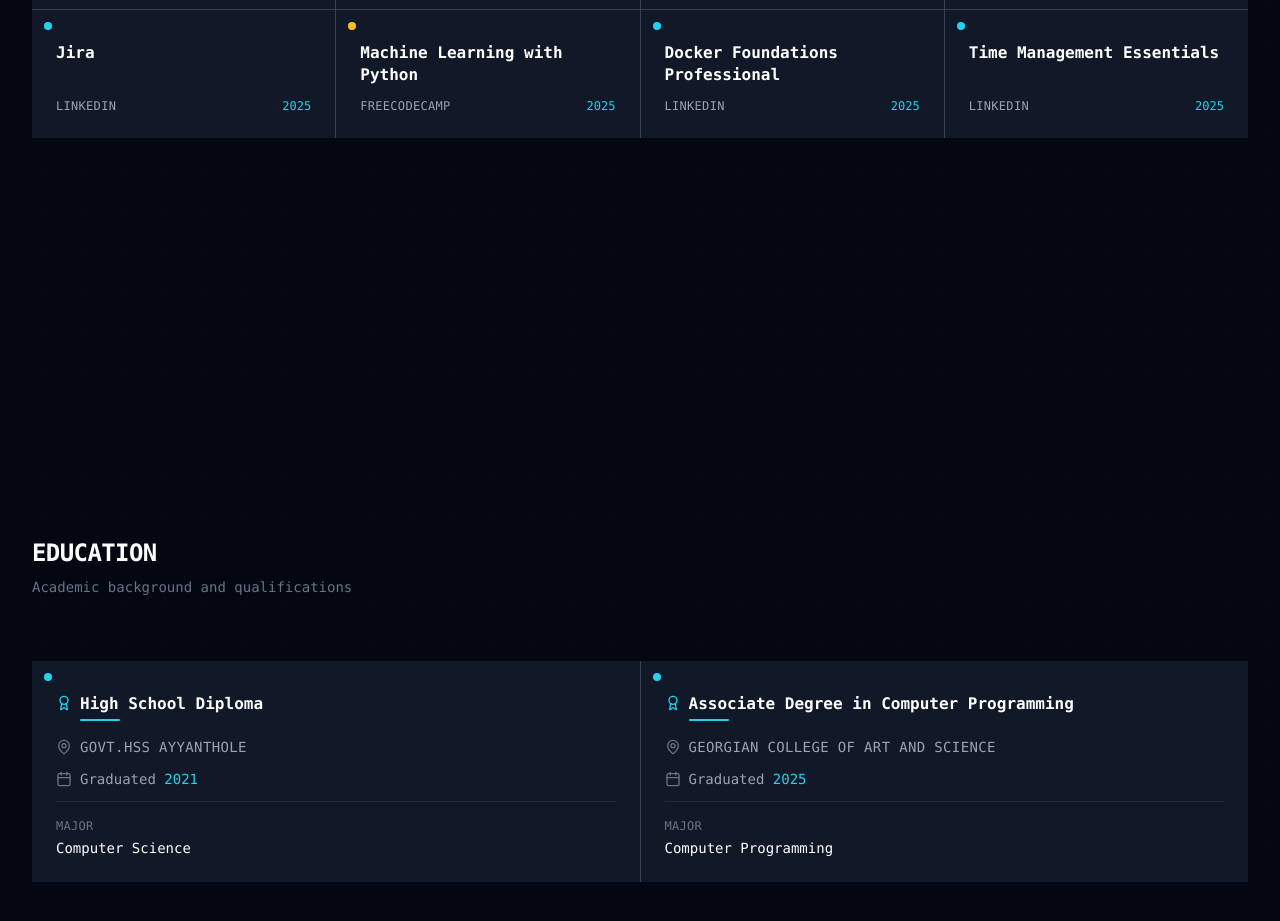
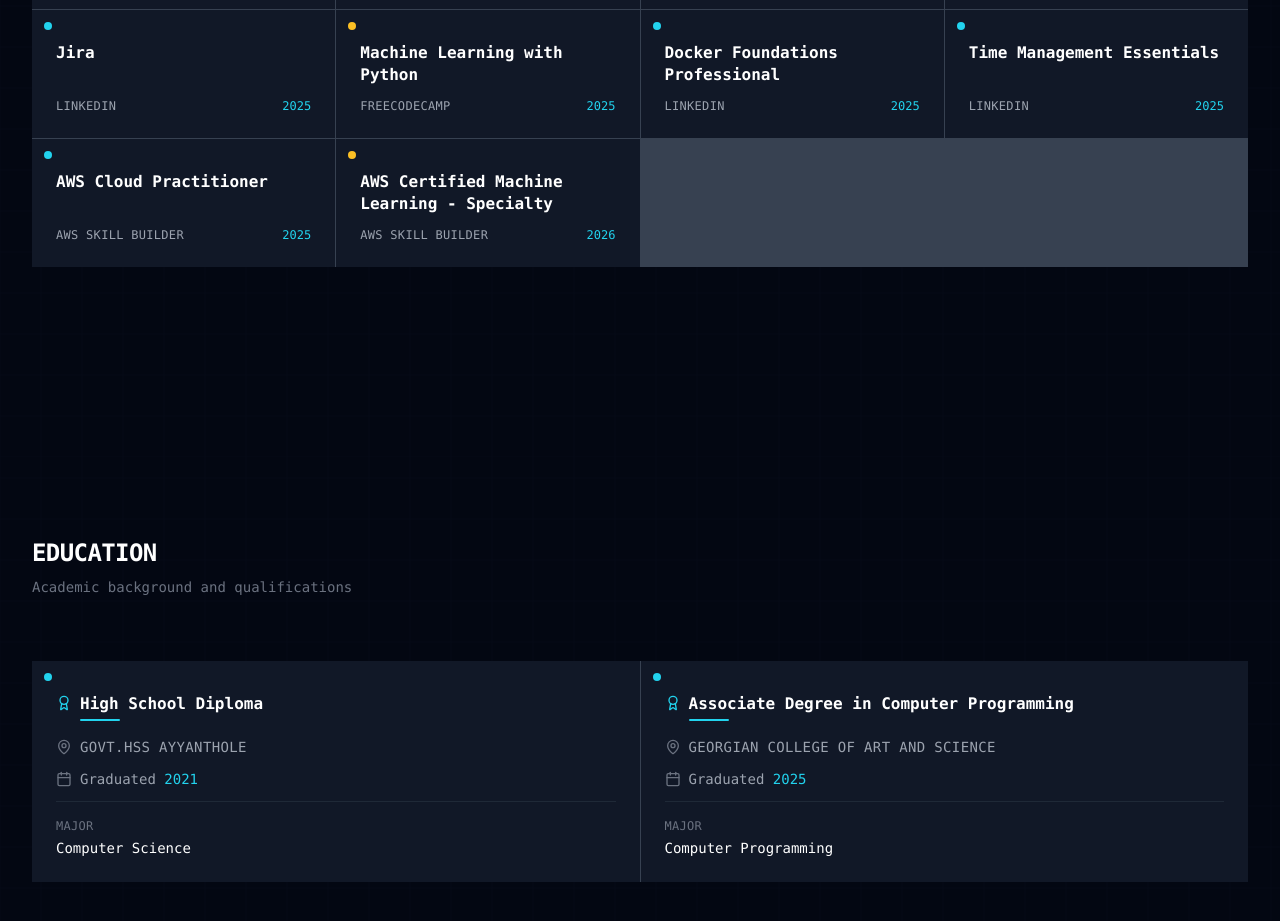
Before and after one commit to ImmanuelJoya/Portfolio_, a React (Vite) app: page / in a window 1280 px wide. Shown: the part 2120-3041 px from the top of the page. Built offline with nearby package versions, Linux system fonts and the light colour scheme.

Commit message:
updated content

```diff
--- a/src/components/Certifications.jsx
+++ b/src/components/Certifications.jsx
@@ -9,6 +9,8 @@
   { title: "Machine Learning with Python", issuer: "FreeCodeCamp", year: "2025", status: "in-progress" },
   { title: "Docker Foundations Professional", issuer: "LinkedIn", year: "2025", status: "completed" },
   { title: "Time Management Essentials", issuer: "LinkedIn", year: "2025", status: "completed" },
+  { title: "AWS Cloud Practitioner", issuer: "AWS Skill Builder", year: "2025", status: "completed" },
+  { title: "AWS Certified Machine Learning - Specialty", issuer: "AWS Skill Builder", year: "2026", status: "in-progress" }
 ];
 
 const containerVariants = {
```
